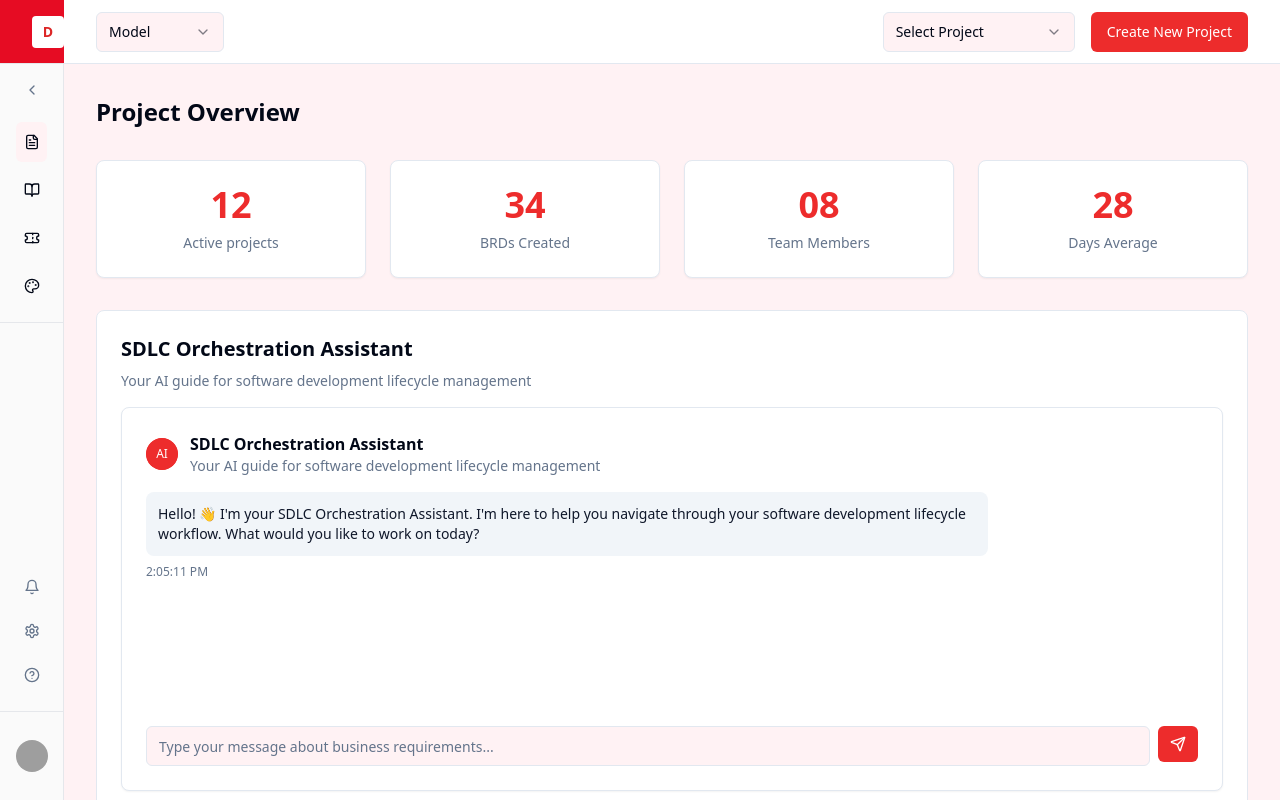
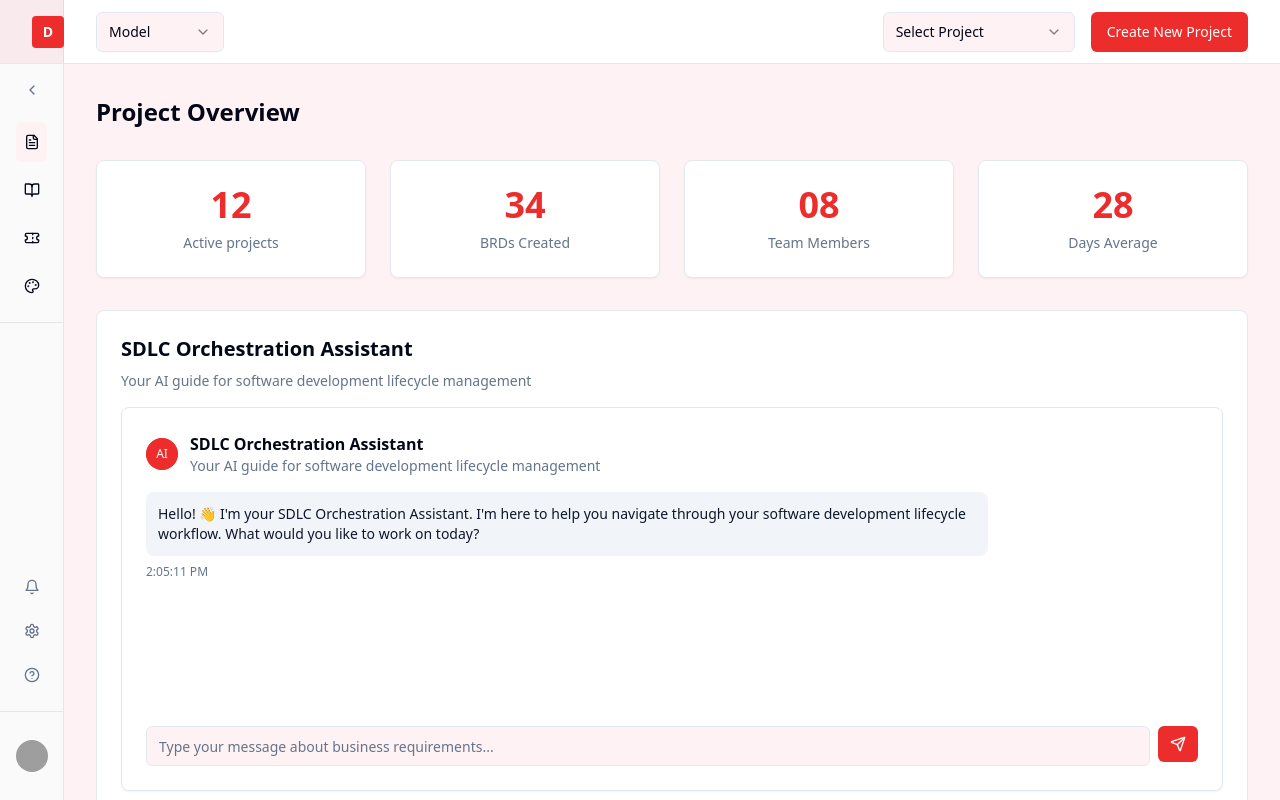
Before and after one commit to Frontend-lovable/deluxe-orchestration, a React (Vite) app: page / in a window 1280 px wide. Both pictures are taken after a click on the button "TOOLS". Built offline with nearby package versions, Linux system fonts and the light colour scheme; grey boxes are pictures that could not be loaded; the HTML template or start-up script is replaced by a standard one.

Commit message:
Update logo background color

```diff
--- a/src/components/layout/Sidebar.tsx
+++ b/src/components/layout/Sidebar.tsx
@@ -62,22 +62,22 @@ export const Sidebar = ({ onNavigate, showBackButton, onBack, collapsed, onToggl
   return (
     <div className={`${collapsed ? 'w-16' : 'w-60'} h-full bg-sidebar-bg border-r border-sidebar-border flex flex-col transition-all duration-300`}>
       {/* Header */}
-      <div className="px-8 py-0 border-b border-sidebar-border h-16 flex items-center" style={{ backgroundColor: '#E60C23' }}>
+      <div className="px-8 py-0 border-b border-sidebar-border h-16 flex items-center" style={{ backgroundColor: 'rgba(230, 12, 35, 0.06)' }}>
         <div className="flex items-center gap-2">
           {!collapsed && (
             <>
               <img
                 src="https://www.deluxe.com/etc.clientlibs/deluxe/clientlibs/clientlib-commons/resources/images/sprites/view/svg/sprite.view.svg#deluxe_logo_2020"
                 alt="Deluxe"
-                className="h-6 filter brightness-0 invert"
+                className="h-6"
               />
-              <div className="text-sm text-white">SDLC Orchestration</div>
+              <div className="text-sm text-muted-foreground">SDLC Orchestration</div>
             </>
           )}
           {collapsed && (
             <div className="w-full flex justify-center">
-              <div className="w-8 h-8 bg-white rounded flex items-center justify-center">
-                <span className="text-red-600 text-sm font-bold">D</span>
+              <div className="w-8 h-8 bg-primary rounded flex items-center justify-center">
+                <span className="text-white text-sm font-bold">D</span>
               </div>
             </div>
           )}
```
